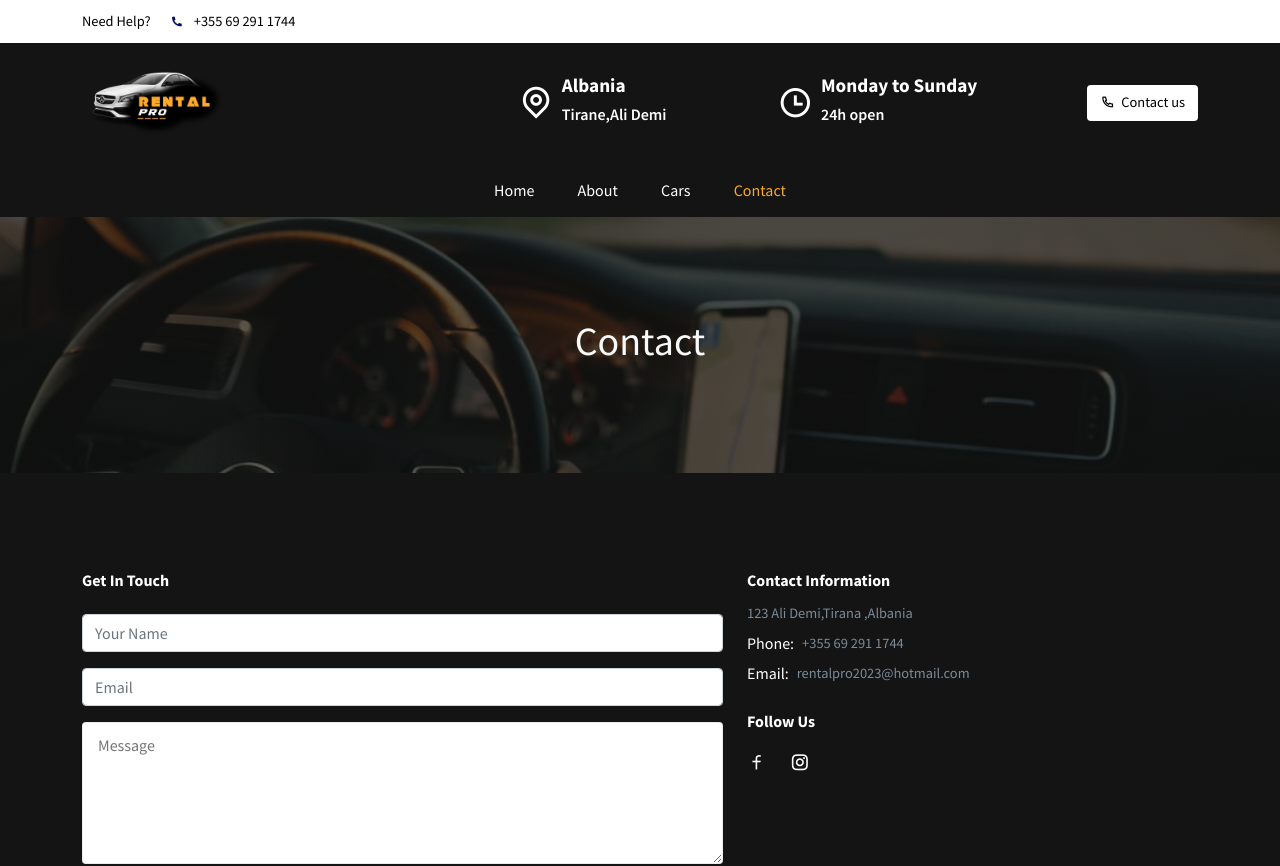
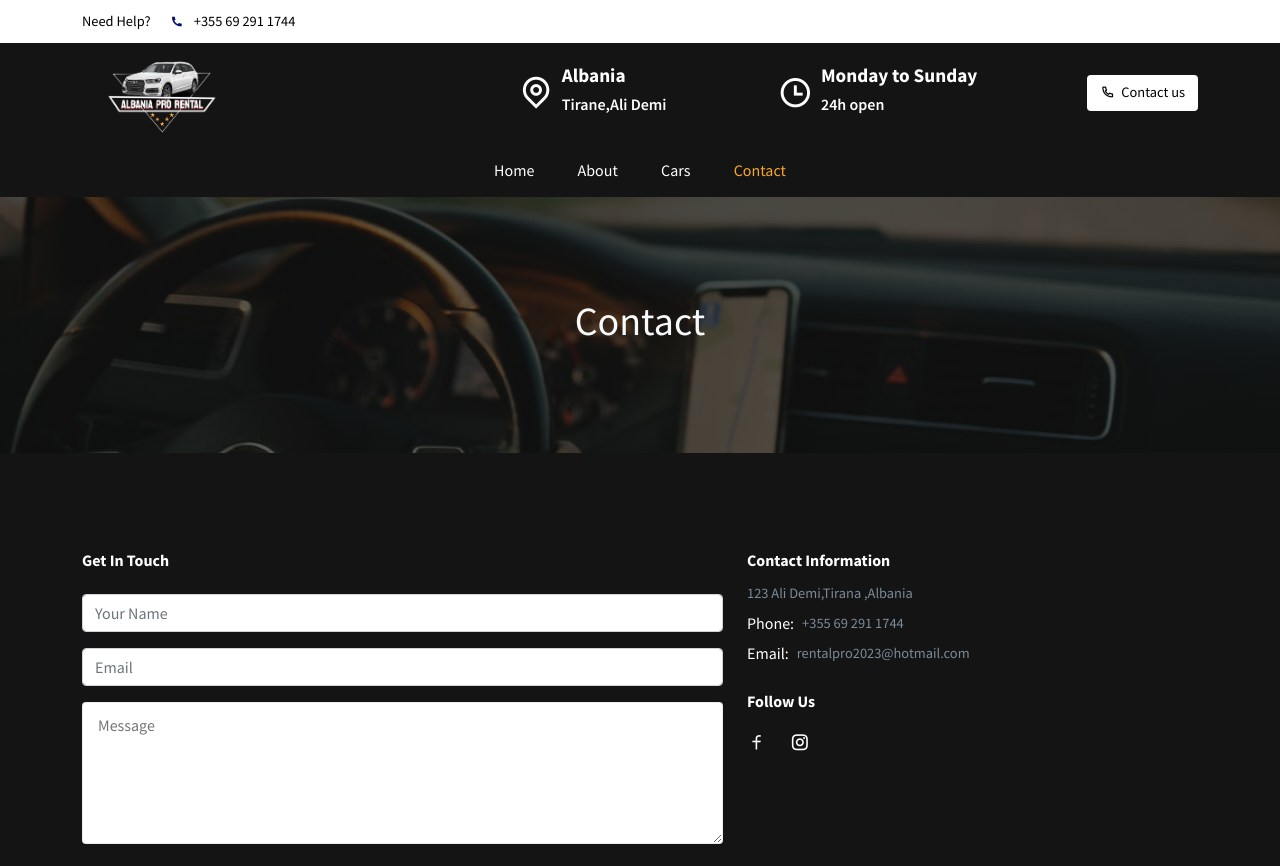
Before and after one commit to eglimiraka22/rentalpro-website, a React (Create React App) app: page /contact in a window 1280 px wide. Shown: the top 866 px of the page. Built offline with nearby package versions, Linux system fonts and the light colour scheme.

Commit message:
Add new logo images and update header styles

```diff
--- a/src/components/Header/Header.jsx
+++ b/src/components/Header/Header.jsx
@@ -3,7 +3,7 @@ import React, { useEffect, useRef, useState } from "react";
 import { Container, Row, Col } from "reactstrap";
 import { Link, NavLink } from "react-router-dom";
 import "../../styles/header.css";
-import imageLogo from '../../assets/all-images/rentalpro1.png'
+import imageLogo from '../../assets/all-images/NO_BG_APR.png'
 const navLinks = [
   {
     path: "/",
@@ -148,7 +148,7 @@ const Header = () => {
             <span className="mobile__menu">
               <i class="ri-menu-line" onClick={toggleMenu}></i>
             </span>
-            <span className=" mobile__menu__logo"><img src={imageLogo} width={60} height={50} alt="" /></span>
+            <span className=" mobile__menu__logo"><img src={imageLogo} width={50} height={36} alt="" /></span>
 
             <div className="navigation" ref={menuRef} >
               <div className="menu">
--- a/src/styles/header.css
+++ b/src/styles/header.css
@@ -56,11 +56,13 @@
 }
 
 .logo {
-  width: 140px;
-  height: 100px;
-  background-image: url("../assets/all-images/rentalpro1.png");
-  background-size: 110%;
+  width: 160px;
+  height: 80px;
+  background-image: url("../assets/all-images/NO_BG_APR.png");
+  background-size: contain;
   background-position: center;
+  background-repeat: no-repeat;
+  display: flex;
 }
 .mobile__menu__logo{
 position: absolute;
```
Also changed, not shown: src/assets/all-images/NO_BG_APR.png (added), src/assets/all-images/rentlogo.png (added).
